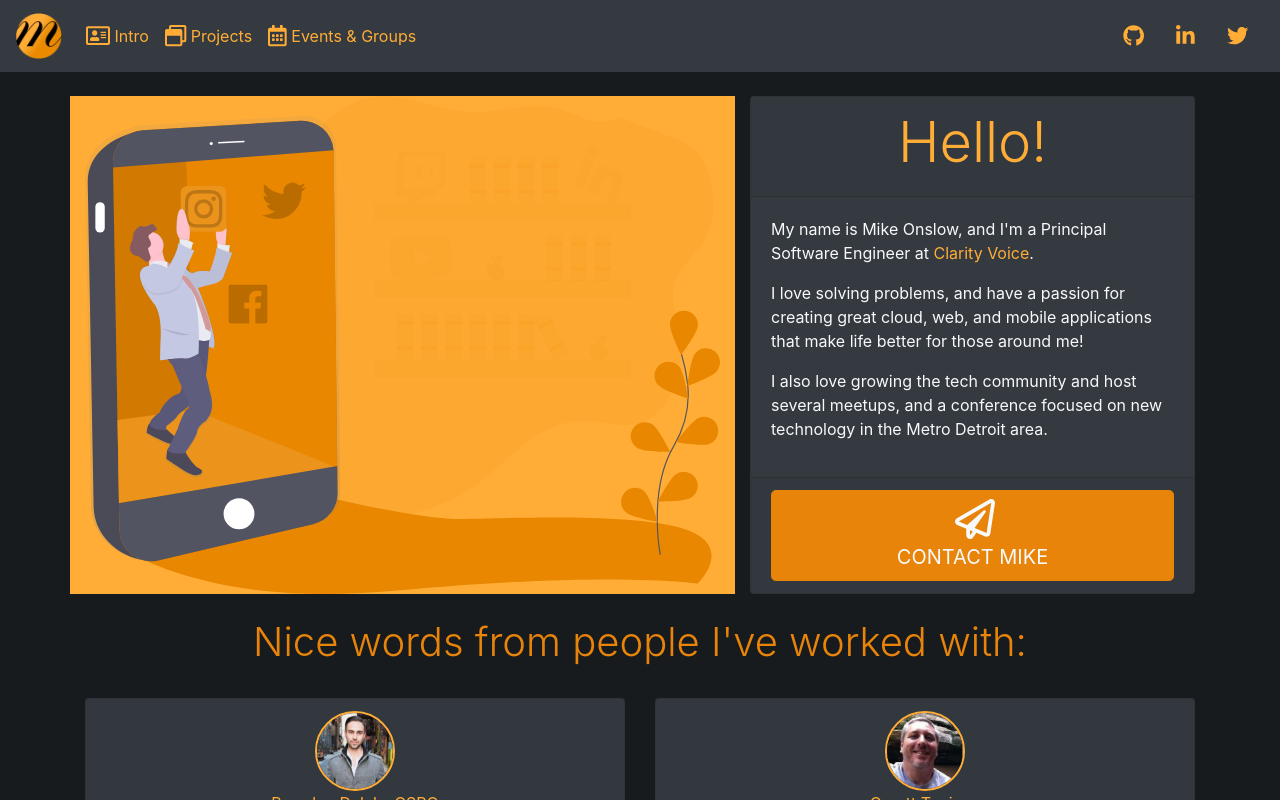
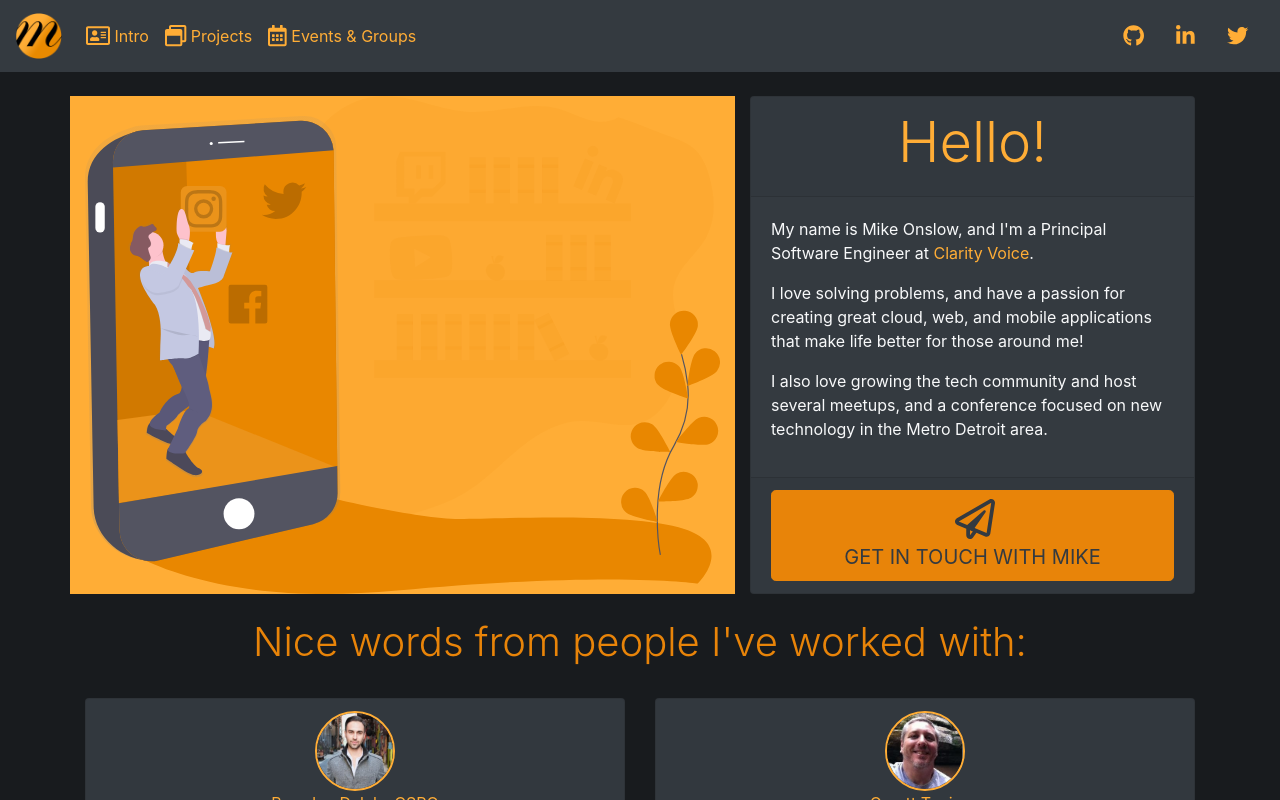
Before and after one commit to mikeonslow/mikeonslow.dev, a React (Create React App) app: page / in a window 1280 px wide. Shown: the top 800 px of the page. Built offline with nearby package versions, Linux system fonts and the light colour scheme.

Commit message:
Contact button updatee

```diff
--- a/src/Pages/Home.js
+++ b/src/Pages/Home.js
@@ -62,11 +62,11 @@ const Home = props => {
                 size="lg"
                 href="mailto:mikeonslow@gmail.com"
                 block
-                className="text-light"
+                className="text-dark"
               >
                 &nbsp;
                 <FontAwesomeIcon icon={faPaperPlane} size="2x" />
-                <br /> CONTACT MIKE
+                <br /> GET IN TOUCH WITH MIKE
               </Button>
             </CardFooter>
           </Card>
```
